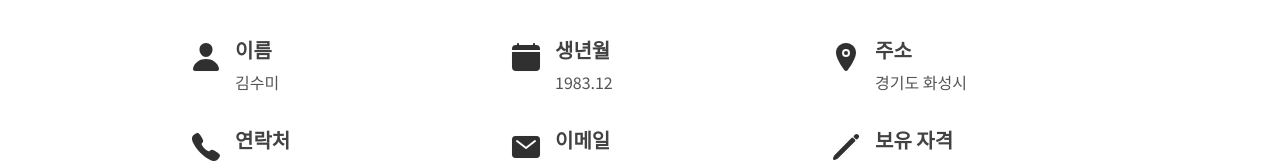
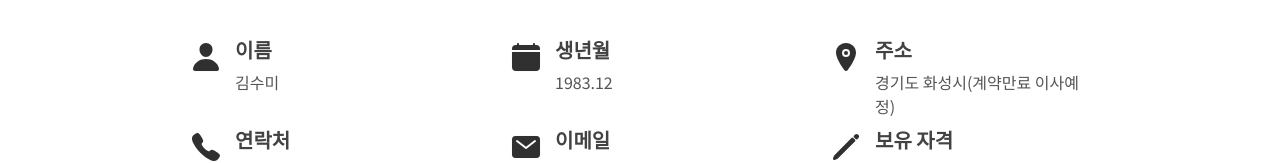
Before and after one commit to eve1226/portfolio, a plain HTML site: page index.html in a window 1280 px wide. Shown: the part 793-956 px from the top of the page. Drawn offline with nearby package versions, Linux system fonts and the light colour scheme; a web font is replaced by a local one.

Commit message:
Update index.html

```diff
--- a/index.html
+++ b/index.html
@@ -81,7 +81,7 @@
         <div class="warp_s">
           <div class="icon"><ion-icon name="location" class="icon"></ion-icon></div>
           <div class="nameN">주소</div>
-          <div class="nameW">경기도 화성시</div>
+          <div class="nameW">경기도 화성시(계약만료 이사예정)</div>
         </div>
       </div>
 
```
